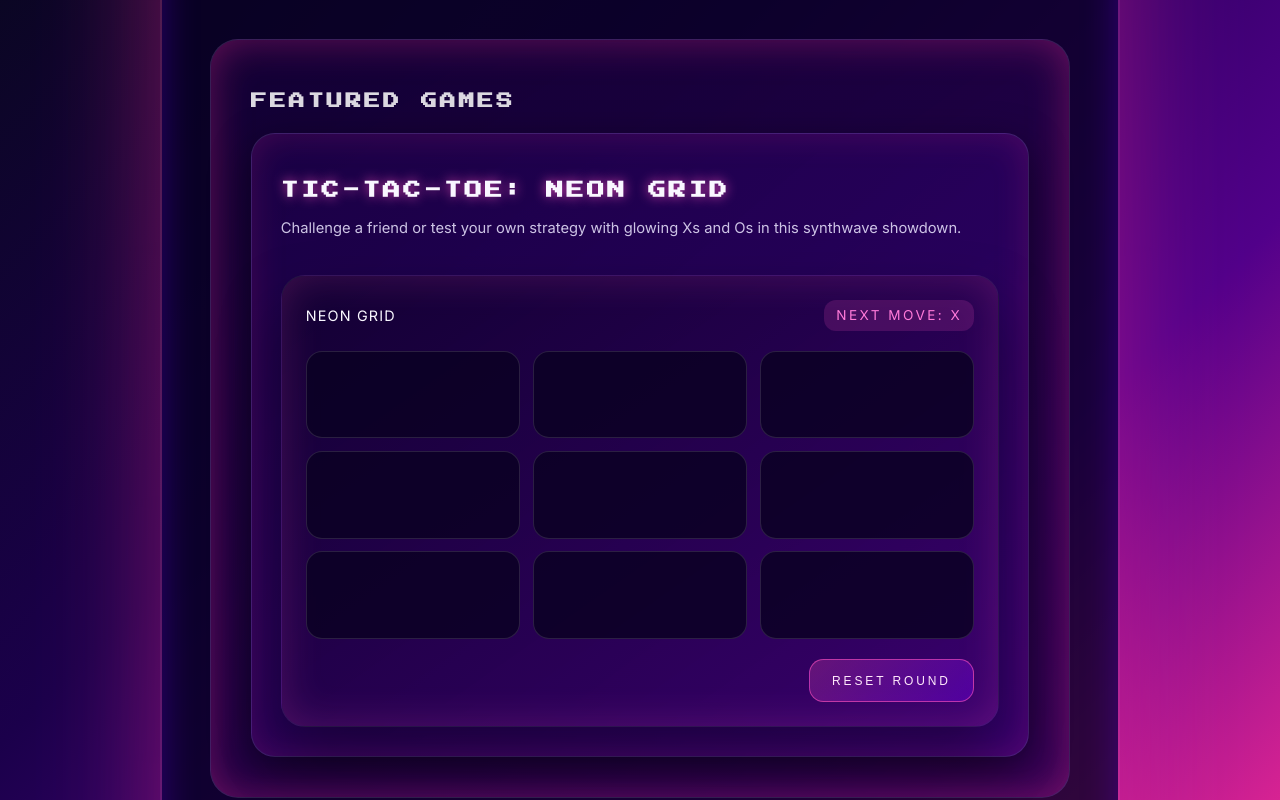
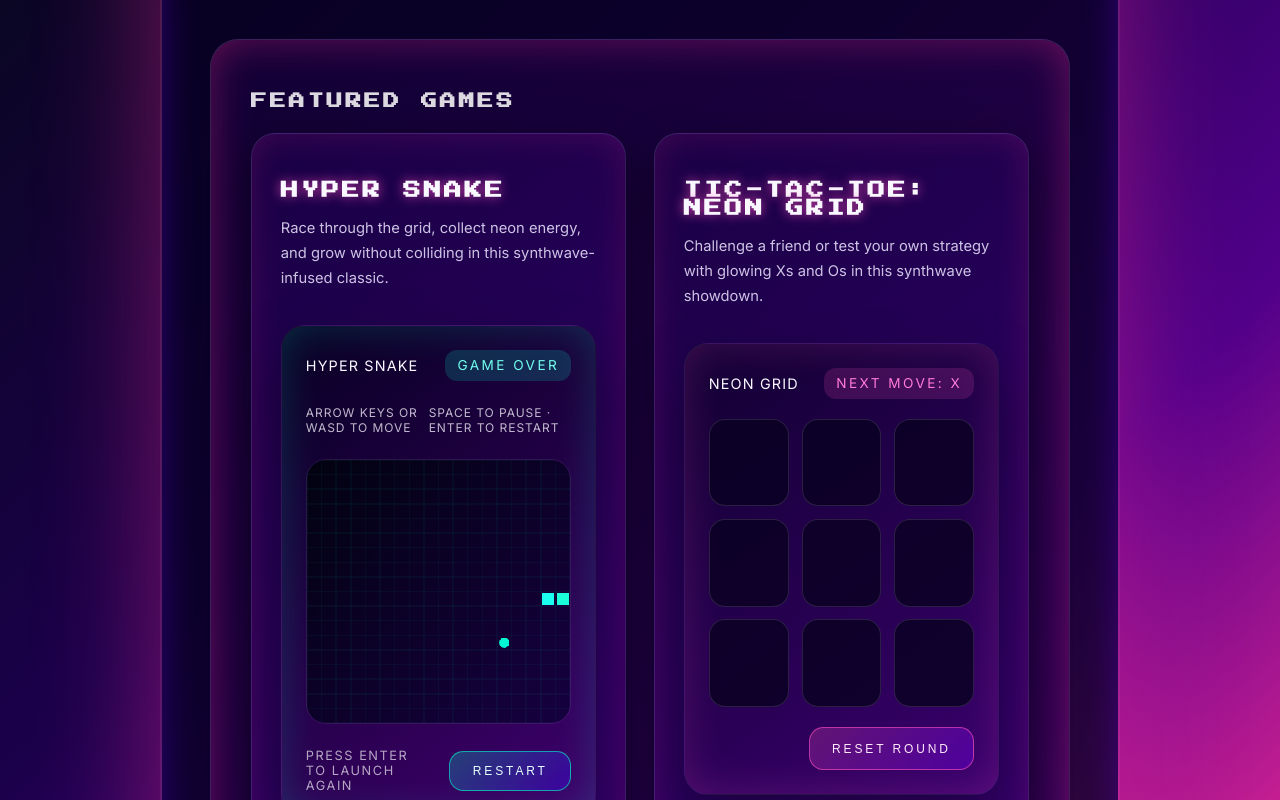
Before and after one commit to playkore/bitvibes, a React (Vite) app: page / in a window 1280 px wide. Shown: the part 260-1060 px from the top of the page. Built offline with nearby package versions, Linux system fonts and the light colour scheme.

Commit message:
Add Hyper Snake mini-game

```diff
--- a/src/App.jsx
+++ b/src/App.jsx
@@ -1,4 +1,5 @@
 import TicTacToe from './TicTacToe'
+import Snake from './Snake'
 
 const containerStyle = {
   minHeight: '100vh',
@@ -124,6 +125,12 @@ const footerStyle = {
 const App = () => {
   const games = [
     {
+      title: 'Hyper Snake',
+      description:
+        'Race through the grid, collect neon energy, and grow without colliding in this synthwave-infused classic.',
+      component: <Snake />,
+    },
+    {
       title: 'Tic-Tac-Toe: Neon Grid',
       description:
         'Challenge a friend or test your own strategy with glowing Xs and Os in this synthwave showdown.',
--- /dev/null
+++ b/src/Snake.jsx
@@ -0,0 +1,347 @@
+import { useCallback, useEffect, useRef, useState } from 'react'
+
+const panelStyle = {
+  display: 'flex',
+  flexDirection: 'column',
+  gap: '1.5rem',
+  padding: '1.5rem',
+  borderRadius: '1.5rem',
+  border: '1px solid rgba(255, 255, 255, 0.08)',
+  background:
+    'linear-gradient(145deg, rgba(8, 0, 35, 0.95), rgba(68, 0, 110, 0.78))',
+  boxShadow:
+    '0 30px 60px rgba(0, 0, 0, 0.35), inset 0 0 40px rgba(0, 255, 204, 0.18)',
+}
+
+const statusStyle = {
+  display: 'flex',
+  alignItems: 'center',
+  justifyContent: 'space-between',
+  fontFamily: '"Inter", system-ui, -apple-system, BlinkMacSystemFont, "Segoe UI", sans-serif',
+  fontSize: '0.9rem',
+  letterSpacing: '0.08em',
+  textTransform: 'uppercase',
+}
+
+const statusHighlightStyle = {
+  padding: '0.45rem 0.75rem',
+  borderRadius: '0.75rem',
+  backgroundColor: 'rgba(0, 255, 204, 0.16)',
+  color: '#73ffef',
+  fontSize: '0.85rem',
+  letterSpacing: '0.18em',
+}
+
+const canvasWrapperStyle = {
+  position: 'relative',
+  borderRadius: '1.25rem',
+  overflow: 'hidden',
+  border: '1px solid rgba(255, 255, 255, 0.08)',
+}
+
+const canvasStyle = {
+  display: 'block',
+  width: '100%',
+  height: '100%',
+  imageRendering: 'pixelated',
+}
+
+const footerStyle = {
+  display: 'flex',
+  alignItems: 'center',
+  justifyContent: 'space-between',
+  gap: '1rem',
+  fontFamily: '"Inter", system-ui, -apple-system, BlinkMacSystemFont, "Segoe UI", sans-serif',
+  fontSize: '0.8rem',
+  letterSpacing: '0.12em',
+  textTransform: 'uppercase',
+  color: 'rgba(255, 255, 255, 0.65)',
+}
+
+const buttonStyle = {
+  padding: '0.75rem 1.4rem',
+  borderRadius: '0.9rem',
+  border: '1px solid rgba(0, 255, 204, 0.6)',
+  background: 'linear-gradient(135deg, rgba(0, 255, 204, 0.25), rgba(64, 0, 255, 0.35))',
+  color: '#e6fffc',
+  fontSize: '0.75rem',
+  letterSpacing: '0.24em',
+  textTransform: 'uppercase',
+  cursor: 'pointer',
+  transition: 'transform 0.2s ease, box-shadow 0.2s ease',
+}
+
+const GRID_SIZE = 18
+const CANVAS_SIZE = 360
+
+const Snake = () => {
+  const canvasRef = useRef(null)
+  const [score, setScore] = useState(0)
+  const [isPaused, setIsPaused] = useState(false)
+  const [isGameOver, setIsGameOver] = useState(false)
+
+  const stateRef = useRef({
+    snake: [],
+    direction: { x: 1, y: 0 },
+    nextDirection: { x: 1, y: 0 },
+    food: { x: 0, y: 0 },
+    lastTime: 0,
+    speed: 150,
+  })
+
+  const placeFood = useCallback(() => {
+    const state = stateRef.current
+    const availableCells = []
+
+    for (let y = 0; y < GRID_SIZE; y += 1) {
+      for (let x = 0; x < GRID_SIZE; x += 1) {
+        if (!state.snake.some((segment) => segment.x === x && segment.y === y)) {
+          availableCells.push({ x, y })
+        }
+      }
+    }
+
+    if (availableCells.length === 0) {
+      state.food = { x: 0, y: 0 }
+      return
+    }
+
+    const choice = availableCells[Math.floor(Math.random() * availableCells.length)]
+    state.food = choice
+  }, [])
+
+  const resetGame = useCallback(() => {
+    const state = stateRef.current
+    state.snake = [
+      { x: Math.floor(GRID_SIZE / 2) + 1, y: Math.floor(GRID_SIZE / 2) },
+      { x: Math.floor(GRID_SIZE / 2), y: Math.floor(GRID_SIZE / 2) },
+    ]
+    state.direction = { x: 1, y: 0 }
+    state.nextDirection = { x: 1, y: 0 }
+    state.lastTime = 0
+    state.speed = 150
+
+    placeFood()
+    setScore(0)
+    setIsPaused(false)
+    setIsGameOver(false)
+  }, [placeFood])
+
+  const drawGame = useCallback(() => {
+    const canvas = canvasRef.current
+    if (!canvas) {
+      return
+    }
+
+    const ctx = canvas.getContext('2d')
+    if (!ctx) {
+      return
+    }
+
+    ctx.clearRect(0, 0, CANVAS_SIZE, CANVAS_SIZE)
+
+    const gradient = ctx.createLinearGradient(0, 0, CANVAS_SIZE, CANVAS_SIZE)
+    gradient.addColorStop(0, '#020210')
+    gradient.addColorStop(1, '#160040')
+    ctx.fillStyle = gradient
+    ctx.fillRect(0, 0, CANVAS_SIZE, CANVAS_SIZE)
+
+    ctx.strokeStyle = 'rgba(0, 255, 204, 0.08)'
+    for (let i = 0; i <= GRID_SIZE; i += 1) {
+      const offset = (CANVAS_SIZE / GRID_SIZE) * i
+      ctx.beginPath()
+      ctx.moveTo(offset, 0)
+      ctx.lineTo(offset, CANVAS_SIZE)
+      ctx.stroke()
+      ctx.beginPath()
+      ctx.moveTo(0, offset)
+      ctx.lineTo(CANVAS_SIZE, offset)
+      ctx.stroke()
+    }
+
+    const tileSize = CANVAS_SIZE / GRID_SIZE
+
+    ctx.fillStyle = '#00f6d2'
+    ctx.beginPath()
+    ctx.arc(
+      (stateRef.current.food.x + 0.5) * tileSize,
+      (stateRef.current.food.y + 0.5) * tileSize,
+      tileSize * 0.35,
+      0,
+      Math.PI * 2,
+    )
+    ctx.fill()
+
+    stateRef.current.snake.forEach((segment, index) => {
+      const baseX = segment.x * tileSize
+      const baseY = segment.y * tileSize
+      const hue = 170 + index * 6
+      ctx.fillStyle = `hsl(${hue}, 100%, 55%)`
+      ctx.fillRect(baseX + 2, baseY + 2, tileSize - 4, tileSize - 4)
+    })
+  }, [])
+
+  const advanceGame = useCallback(() => {
+    const state = stateRef.current
+    state.direction = state.nextDirection
+
+    const head = {
+      x: state.snake[0].x + state.direction.x,
+      y: state.snake[0].y + state.direction.y,
+    }
+
+    const isOutOfBounds =
+      head.x < 0 || head.y < 0 || head.x >= GRID_SIZE || head.y >= GRID_SIZE
+    const hasSelfCollision = state.snake.some(
+      (segment) => segment.x === head.x && segment.y === head.y,
+    )
+
+    if (isOutOfBounds || hasSelfCollision) {
+      setIsGameOver(true)
+      return
+    }
+
+    state.snake.unshift(head)
+
+    if (head.x === state.food.x && head.y === state.food.y) {
+      setScore((prev) => prev + 10)
+      state.speed = Math.max(70, state.speed - 4)
+      placeFood()
+    } else {
+      state.snake.pop()
+    }
+  }, [placeFood])
+
+  useEffect(() => {
+    const canvas = canvasRef.current
+    if (!canvas) {
+      return
+    }
+
+    canvas.width = CANVAS_SIZE
+    canvas.height = CANVAS_SIZE
+  }, [])
+
+  useEffect(() => {
+    resetGame()
+  }, [resetGame])
+
+  useEffect(() => {
+    const handleKeyDown = (event) => {
+      if (event.defaultPrevented) {
+        return
+      }
+
+      const state = stateRef.current
+      switch (event.key) {
+        case 'ArrowUp':
+        case 'w':
+        case 'W':
+          if (state.direction.y !== 1) {
+            state.nextDirection = { x: 0, y: -1 }
+          }
+          break
+        case 'ArrowDown':
+        case 's':
+        case 'S':
+          if (state.direction.y !== -1) {
+            state.nextDirection = { x: 0, y: 1 }
+          }
+          break
+        case 'ArrowLeft':
+        case 'a':
+        case 'A':
+          if (state.direction.x !== 1) {
+            state.nextDirection = { x: -1, y: 0 }
+          }
+          break
+        case 'ArrowRight':
+        case 'd':
+        case 'D':
+          if (state.direction.x !== -1) {
+            state.nextDirection = { x: 1, y: 0 }
+          }
+          break
+        case ' ':
+          event.preventDefault()
+          if (isGameOver) {
+            resetGame()
+          } else {
+            setIsPaused((prev) => !prev)
+          }
+          break
+        case 'Enter':
+          if (isGameOver) {
+            resetGame()
+          }
+          break
+        default:
+          break
+      }
+    }
+
+    window.addEventListener('keydown', handleKeyDown)
+    return () => {
+      window.removeEventListener('keydown', handleKeyDown)
+    }
+  }, [isGameOver, resetGame])
+
+  useEffect(() => {
+    const update = (time) => {
+      const state = stateRef.current
+
+      if (!state.lastTime) {
+        state.lastTime = time
+      }
+
+      const delta = time - state.lastTime
+
+      if (!isPaused && !isGameOver && delta >= state.speed) {
+        advanceGame()
+        state.lastTime = time
+      }
+
+      drawGame()
+      state.animationFrame = requestAnimationFrame(update)
+    }
+
+    stateRef.current.animationFrame = requestAnimationFrame(update)
+
+    return () => {
+      if (stateRef.current.animationFrame) {
+        cancelAnimationFrame(stateRef.current.animationFrame)
+      }
+    }
+  }, [advanceGame, drawGame, isGameOver, isPaused])
+
+  return (
+    <div style={panelStyle}>
+      <div style={statusStyle}>
+        <span>Hyper Snake</span>
+        <span style={statusHighlightStyle}>
+          {isGameOver ? 'Game Over' : isPaused ? 'Paused' : `Score: ${score}`}
+        </span>
+      </div>
+      <div style={{ ...statusStyle, fontSize: '0.75rem', opacity: 0.75 }}>
+        <span>Arrow keys or WASD to move</span>
+        <span>Space to pause · Enter to restart</span>
+      </div>
+      <div style={canvasWrapperStyle}>
+        <canvas
+          ref={canvasRef}
+          style={canvasStyle}
+          role="img"
+          aria-label="Snake game board"
+        />
+      </div>
+      <div style={footerStyle}>
+        <span>{isGameOver ? 'Press Enter to launch again' : 'Survive the neon grid'}</span>
+        <button style={buttonStyle} type="button" onClick={resetGame}>
+          Restart
+        </button>
+      </div>
+    </div>
+  )
+}
+
+export default Snake
```
